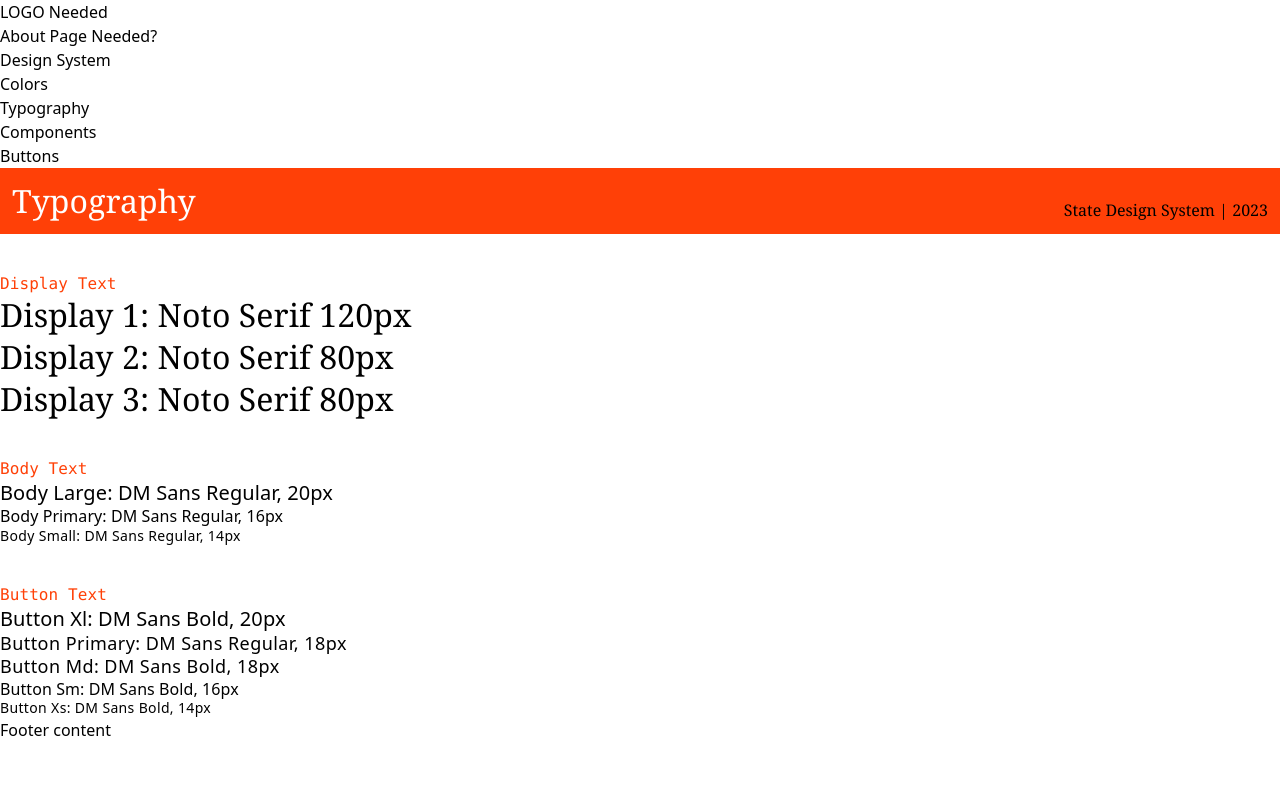
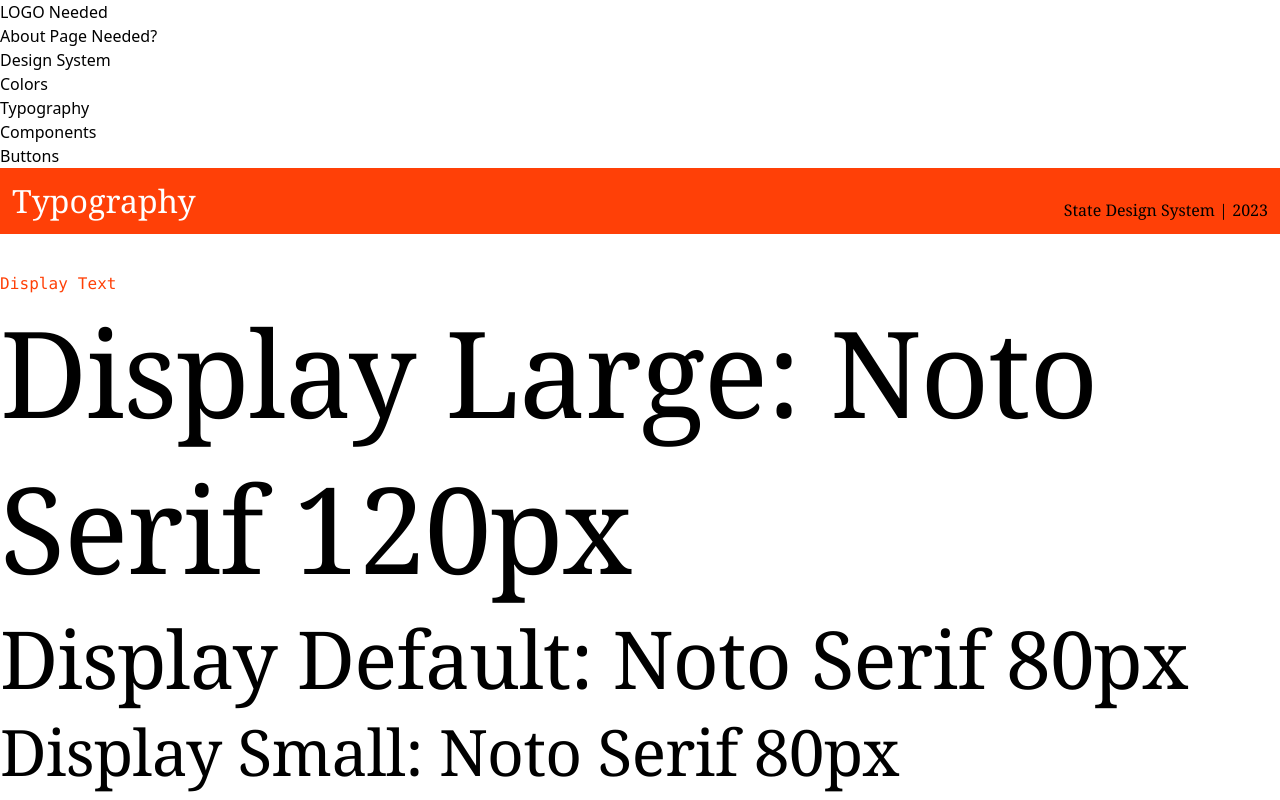
Before and after one commit to johnhoysa/styleguide-react, a React (Create React App) app: page /typography in a window 1280 px wide. Shown: the top 800 px of the page. Built offline with nearby package versions, Linux system fonts and the light colour scheme.

Commit message:
various CSS updates

```diff
--- a/src/styleguide/Colors.js
+++ b/src/styleguide/Colors.js
@@ -15,7 +15,6 @@ const Colors = () => {
       <hr className="bg-gray-800"></hr>
 
       <Swatch color="bg-poppy" name="poppy" value="#ff4007" />
-      <hr></hr>
       <hr></hr>
       <Swatch color="bg-poppy-light" name="poppy-light" value="#FFBBAD" />
       <hr></hr>
--- a/src/styleguide/Typography.js
+++ b/src/styleguide/Typography.js
@@ -13,23 +13,23 @@ const Typography = () => {
       <Heading
         Tag="h1"
         color="text-secondary"
-        text="Display 1: Noto Serif 120px"
+        text="Display Large: Noto Serif 120px"
         fontFamily="font-serif"
-        type="display-one"
+        type="display-lg"
       />
       <Heading
         Tag="h2"
         color="text-secondary"
-        text="Display 2: Noto Serif 80px"
+        text="Display Default: Noto Serif 80px"
         fontFamily="font-serif"
-        type="display-two"
+        type="display-default"
       />
       <Heading
         Tag="h2"
         color="text-secondary"
-        text="Display 3: Noto Serif 80px"
+        text="Display Small: Noto Serif 80px"
         fontFamily="font-serif"
-        type="display-three"
+        type="display-sm"
       />
 
       <h5 className="mt-4 guide-heading">Body Text</h5>
@@ -37,20 +37,36 @@ const Typography = () => {
       <Text
         Tag="p"
         text="Body Primary: DM Sans Regular, 16px"
-        type="body-primary"
+        type="body-default"
       />
       <Text Tag="p" text="Body Small: DM Sans Regular, 14px" type="body-sm" />
 
       <h5 className="mt-4 guide-heading">Button Text</h5>
-      <Text Tag="p" text="Button Xl: DM Sans Bold, 20px" type="button-xl" />
       <Text
         Tag="p"
-        text="Button Primary: DM Sans Regular, 18px"
-        type="button-primary"
+        text="Button Xl: DM Sans Bold, 20px"
+        type="button-text-xl"
       />
-      <Text Tag="p" text="Button Md: DM Sans Bold, 18px" type="button-md" />
-      <Text Tag="p" text="Button Sm: DM Sans Bold, 16px" type="button-sm" />
-      <Text Tag="p" text="Button Xs: DM Sans Bold, 14px" type="button-xs" />
+      <Text
+        Tag="p"
+        text="Button Default: DM Sans Regular, 18px"
+        type="button-text-default"
+      />
+      <Text
+        Tag="p"
+        text="Button Md: DM Sans Bold, 18px"
+        type="button-text-md"
+      />
+      <Text
+        Tag="p"
+        text="Button Sm: DM Sans Bold, 16px"
+        type="button-text-sm"
+      />
+      <Text
+        Tag="p"
+        text="Button Xs: DM Sans Bold, 14px"
+        type="button-text-xs"
+      />
     </div>
   );
 };
--- a/src/tailwind.css
+++ b/src/tailwind.css
@@ -6,33 +6,53 @@
 /* Fonts -> DM Mono, DM Sans, Noto Serif  */
 @import url('https://fonts.googleapis.com/css2?family=DM+Mono:wght@300&family=DM+Sans:opsz,wght@9..40,400;9..40,500;9..40,700&family=Noto+Serif:wght@300&display=swap');
 
-/* Styleguide layout  */
+/* Styleguide layout and styles  */
+.guide-heading { @apply text-base text-primary mt-10 font-mono}
+hr { @apply h-px my-3 bg-grey-300 border-0}
 @import "./css/layout/layout.css";
 
-
-/*  Style Guide styles to be organized  */
-.guide-heading { @apply text-base text-primary mt-10 font-mono}
-hr { @apply h-px my-3 bg-grey-300 border-0}
-
+/* Component CSS to be organized */
 /* Type */
 /* Display Text */
 .display-lg {@apply lg:text-8xl md:text-6xl sm:text-4xl}
-.display-primary {@apply lg:text-7xl md:text-5xl sm:text-3xl}
+.display-default {@apply lg:text-7xl md:text-5xl sm:text-3xl}
 .display-sm {@apply lg:text-6xl md:text-4xl sm:text-2xl}
 /* Heading Text */
 /* Subtitle Text */
 /* Body Text */
 p,span {@apply font-serif text-black}
 .body-lg {@apply lg:text-xl md:text-xl sm:text-lg}
-.body-primary {@apply text-base}
+.body-default {@apply text-base}
 .body-sm {@apply lg:text-sm md:text-sm sm:text-xs}
-/* Button Text */
-.button {@apply font-sans font-bold text-secondary}
-.button-xl {@apply lg:text-xl md:text-xl sm:text-lg}
-.button-primary,.button-md {@apply lg:text-lg md:text-lg sm:text-base}
-.button-md {}
-.button-sm {@apply lg:text-base md:text-base sm:text-sm}
-.button-xs {@apply lg:text-sm md:text-sm sm:text-xs}
 
-/* Eyebrow Text */
-/* Menu Text */
+/* Buttons */
+.button {@apply font-sans font-bold leading-none}
+/* Button Styles */
+.button-primary {
+  @apply bg-primary text-white
+  hover:bg-[#FF521F] hover:drop-shadow-md
+  focus:bg-[#FF6436]
+  active:bg-[#E43500]
+  disabled:bg-[#FFBBAD]
+}
+.button-secondary {
+  @apply bg-black text-white
+  hover:bg-[#323232] hover:drop-shadow-md
+  focus:bg-[#575757]
+  active:bg-[#3C3C3C]
+  disabled:bg-[#E5E5E5] disabled:text-[#B3B3B3]
+}
+.button-outlined {
+  @apply bg-white border border-black text-black
+   hover:drop-shadow-md
+  focus:bg-[#E5E5E5]
+  active:bg-[#e5e5e5] active:border
+  disabled:bg-[#ffffff] disabled:text-[#B3B3B3] disabled:border-[#B3B3B3]
+}
+
+/* Button Padding and Font Sizes */
+.button-xl {@apply py-4 px-6 rounded-[48px] lg:text-xl md:text-xl sm:text-lg w-full}
+.button-default {@apply py-3 px-6 rounded-xl lg:text-lg md:text-lg sm:text-base}
+.button-md {@apply py-2 px-4 rounded-lg lg:text-lg md:text-lg sm:text-base}
+.button-sm {@apply py-2 px-4 rounded-lg lg:text-base md:text-base sm:text-sm}
+.button-xs {@apply py-1 px-4 rounded-md lg:text-sm md:text-sm sm:text-xs}
```
